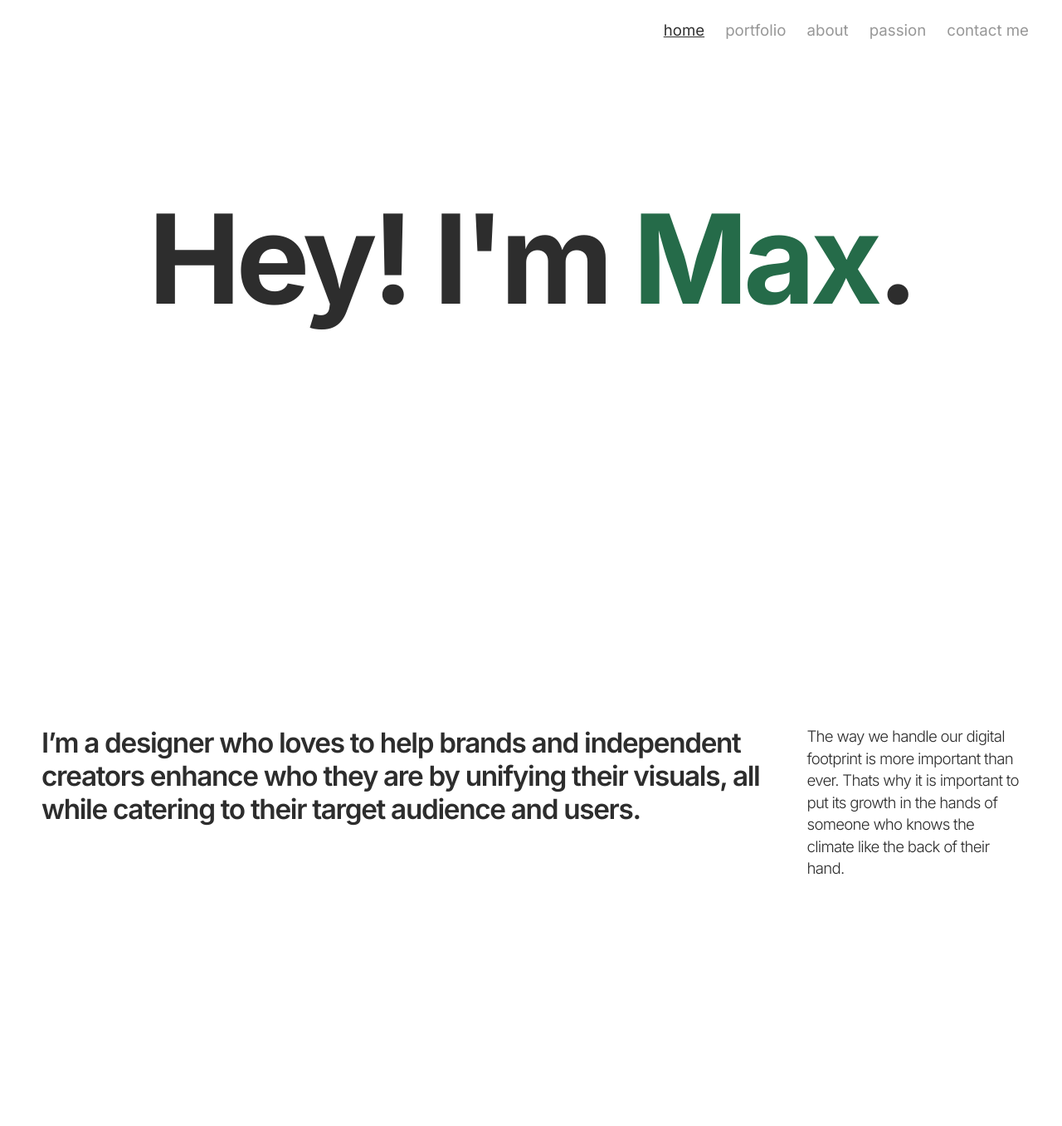
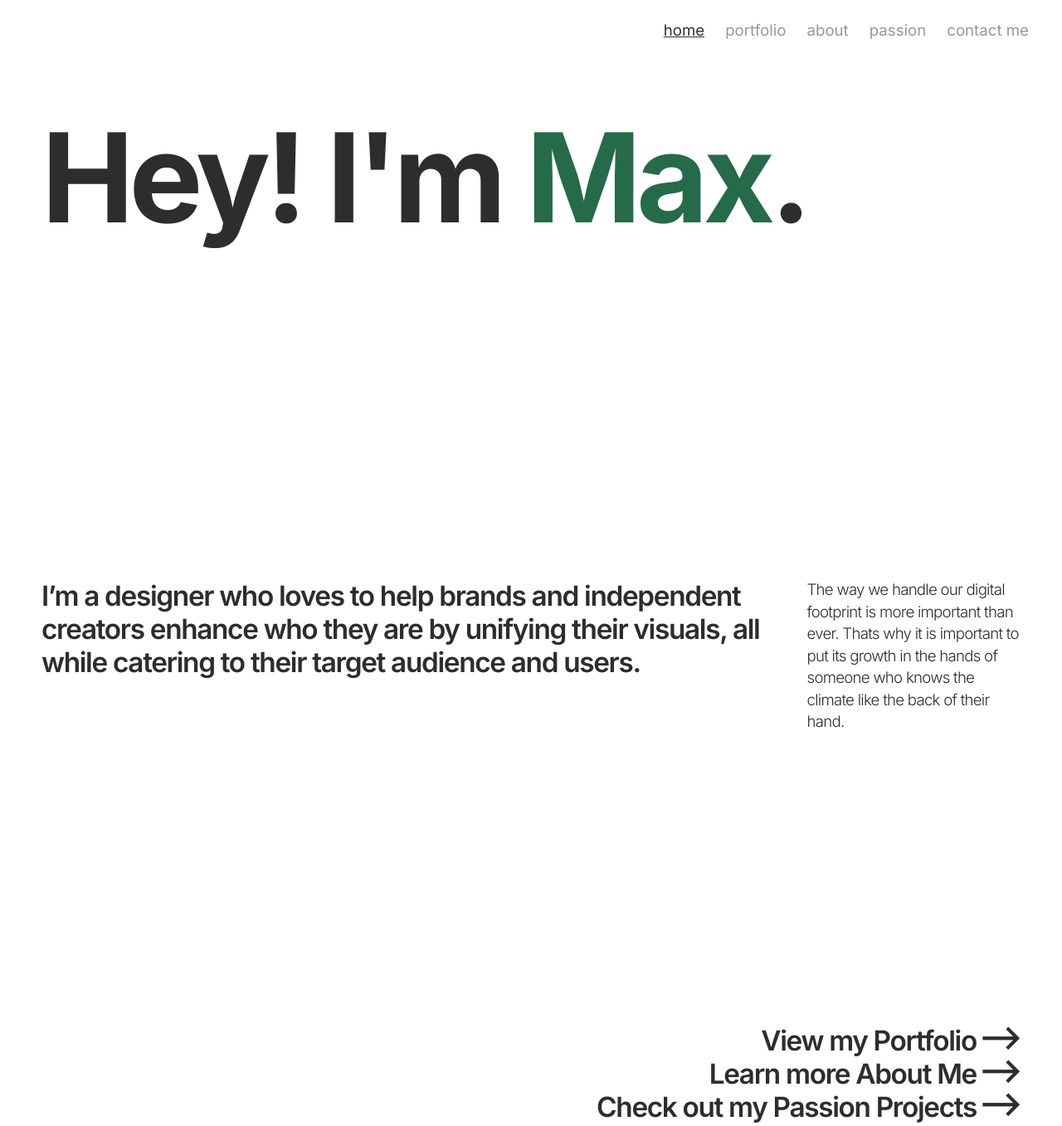
Before and after one commit to maxlair1/web-portfolio, a plain HTML site: page index.html in a window 1280 px wide. Shown: the top 1357 px of the page at 83% size. Drawn offline with Linux system fonts and the light colour scheme.

Commit message:
title js!

```diff
--- a/index.html
+++ b/index.html
@@ -36,7 +36,7 @@
 
         <!-- Line 2 - links to Pages -->
         <div id="links">
-            <a>
+            <a href="subpages/portfolio.html">
                 <h2>View my Portfolio <img src="img/arrow.png" class="arrow"></h2>
             </a>
             <a>
@@ -75,6 +75,7 @@
             <img src="img/social-icons/linkedin-icon.svg">
         </div>
     </div>
+    <p>© 2022 Max Lair</p>
 
 </footer>
 </html>
--- a/script.js
+++ b/script.js
@@ -1,5 +1,9 @@
+const title = document.getElementById("intro-name");
 
+window.addEventListener('scroll', function(){
+    var value = window.scrollY
 
-window.getEventListener('scroll', function(){
-    var value = window.scrollY
+    console.log(value);
+
+    title.style.top = value * .6 + 'px';
 })
--- a/styles.css
+++ b/styles.css
@@ -73,9 +73,15 @@ nav ol {
 
 /* Intro Line */
 #intro-name{
-    grid-column: 1 / 5;
-    grid-row: 1 / 3;
+   position: absolute;
+
+    top: 200;
 }
+
+
+
+
+
 #intro-name span {
     color: var(--primary-color);
 }
@@ -95,11 +101,33 @@ nav ol {
     grid-column: 1 / 5;
     grid-row: 8 / 10;
 }
-#links a{
-    display: flex;
-    justify-content: end;
-    align-items: center;
+#links a h2{
+    display: block;
+    position:relative;
 }
+
+#links a h2::after {
+    content: "";
+    position: absolute;
+    bottom: 0;
+    left:0;
+    width: 100%;
+    height:auto;
+    background-color: hotpink;
+    opacity: 0;
+    transition: opacity 300ms, transform 300ms;
+}
+
+
+
+#links a h2:hover::after,
+#links a h2:focus::after {
+    opacity: 1;
+    transform: translate3d(0, 0.2em, 0);
+}
+
+#links a:nth-child(2)
+
 #links .arrow{
     height: 20px;
 }
```
Also changed, not shown: subpages/portfolio.html (+4 -0 lines).
